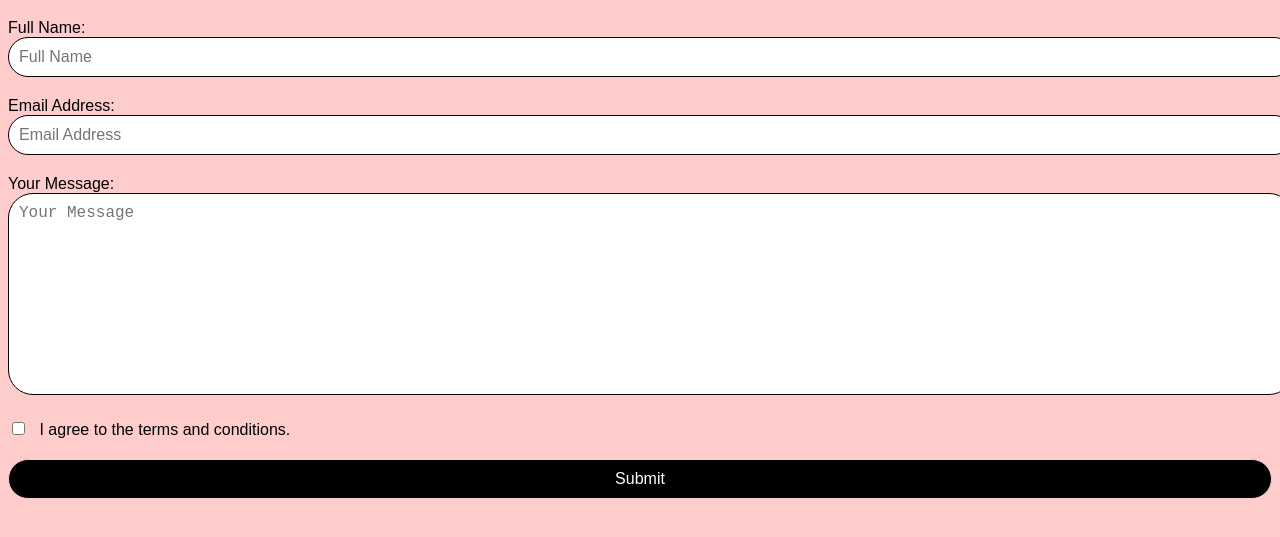
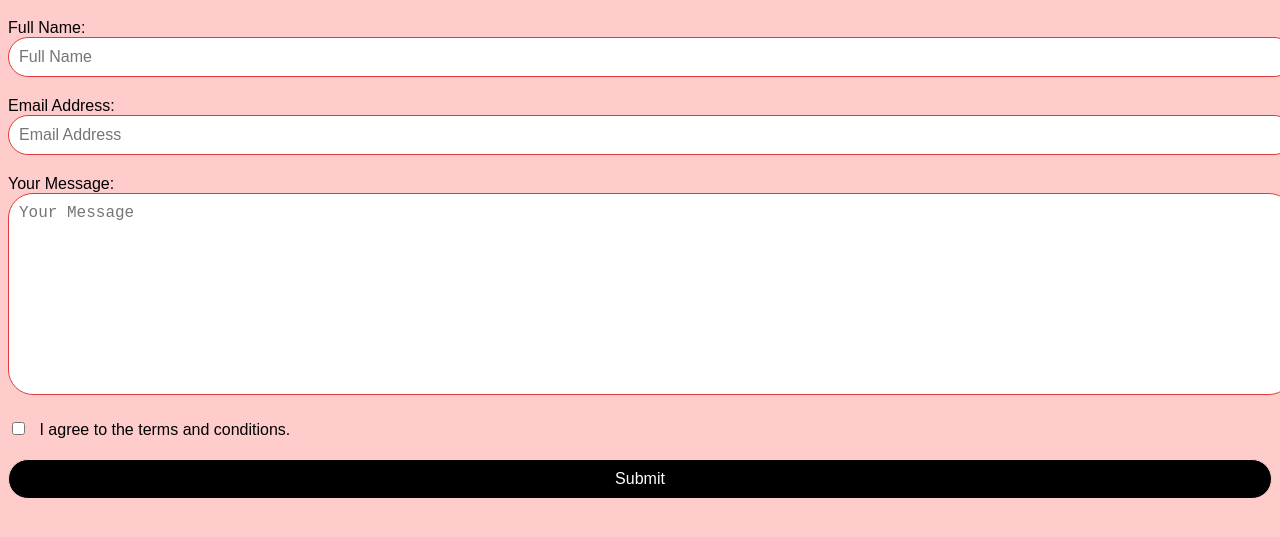
Before and after one commit to H-vidz15/Vidz-ngl, a plain HTML site: page index.html in a window 1280 px wide. Shown: the part 67-604 px from the top of the page. Drawn offline with Linux system fonts and the light colour scheme.

Commit message:
Update style.css

```diff
--- a/style.css
+++ b/style.css
@@ -21,7 +21,7 @@ width: 100%;
 height: 40%;
 padding: 10px;
 font-size: 16px;
-border: 1px solid #000;
+border: 1.5px solid #E13B3B;
 border-radius: 25px;
 }
 
```
